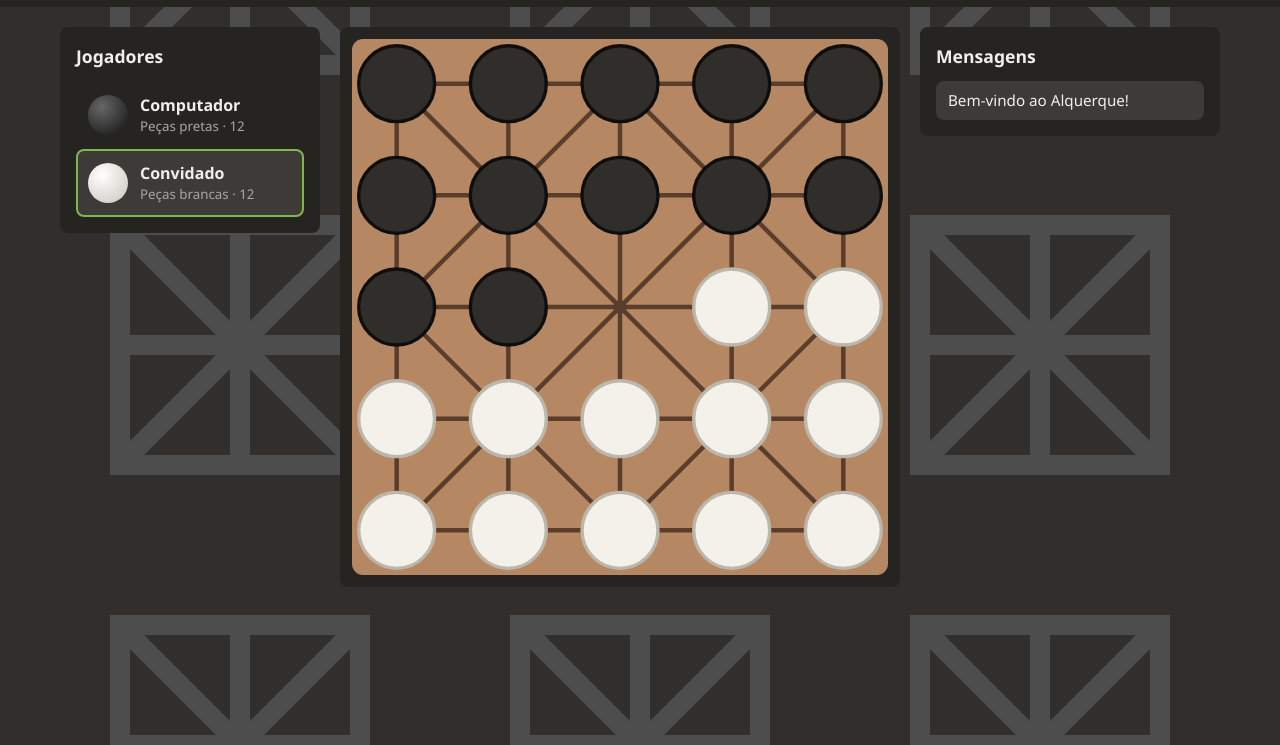
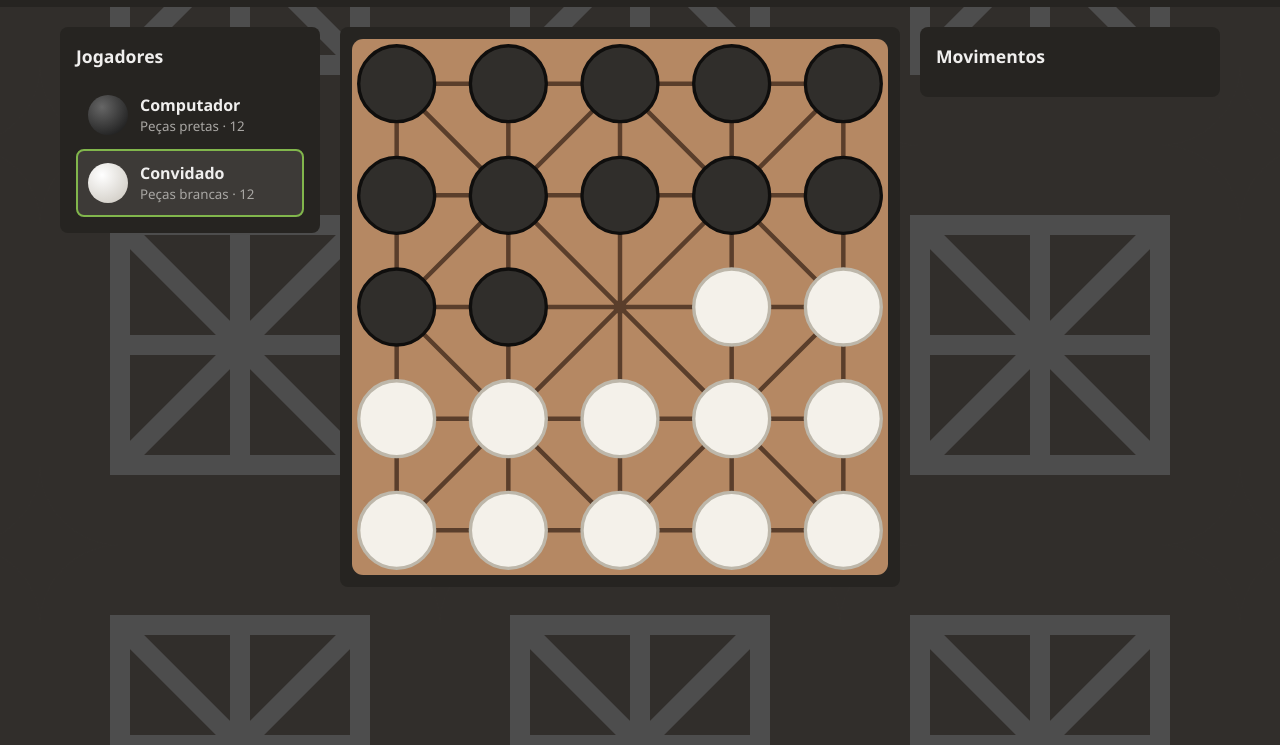
Before and after one commit to diogos17/Alquerque_game, a plain HTML site: page index.html in a window 1280 px wide. Shown: the part 55-800 px from the top of the page. Drawn offline with Linux system fonts and the light colour scheme.

Commit message:
comentarios extra adicionados e mudança de "Mensagens" para "Movimentos"

```diff
--- a/index.html
+++ b/index.html
@@ -82,12 +82,11 @@
     </div>
   </section>
 
-  <!-- Área: Mensagens -->
+  <!-- Área: Movimentos -->
   <aside class="coluna">
     <section class="painel mensagens" aria-labelledby="t-msg" aria-live="polite">
-      <h2 id="t-msg">Mensagens</h2>
+      <h2 id="t-msg">Movimentos</h2>
       <ul>
-        <li>Bem-vindo ao Alquerque!</li>
       </ul>
     </section>
   </aside>
--- a/style.css
+++ b/style.css
@@ -74,6 +74,7 @@ text-decoration: none;
 .comandos { display: flex; flex-wrap: wrap; gap: 8px; }
 
 /* ===== Layout principal ===== */
+/* Alterar depois (2 colunas ao inves de 3 e colocar jogadores em baixo) */
 .jogo {
 display: grid;
 grid-template-columns: minmax(200px, 260px) minmax(0, 1fr) minmax(200px, 300px);
```
